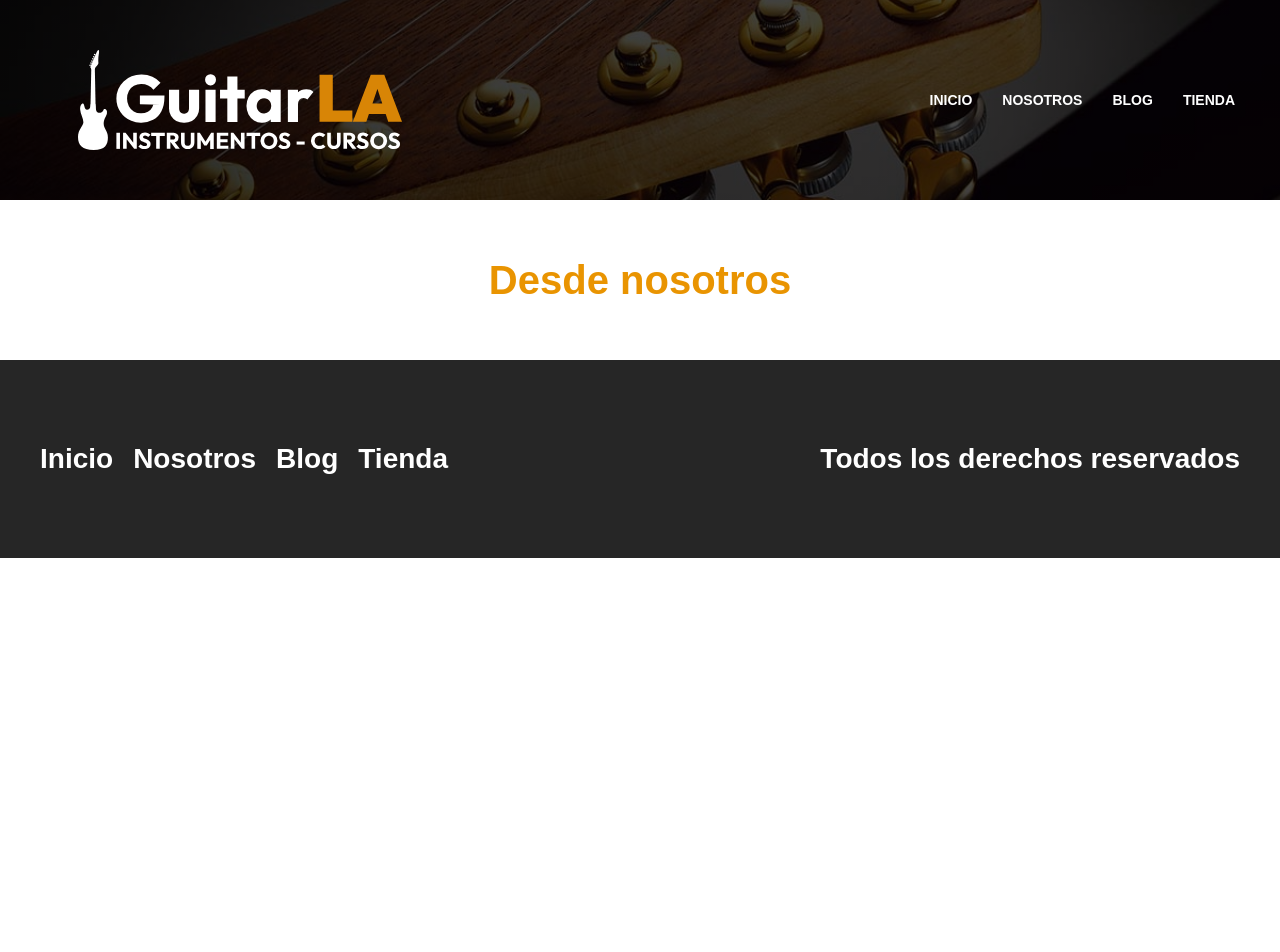
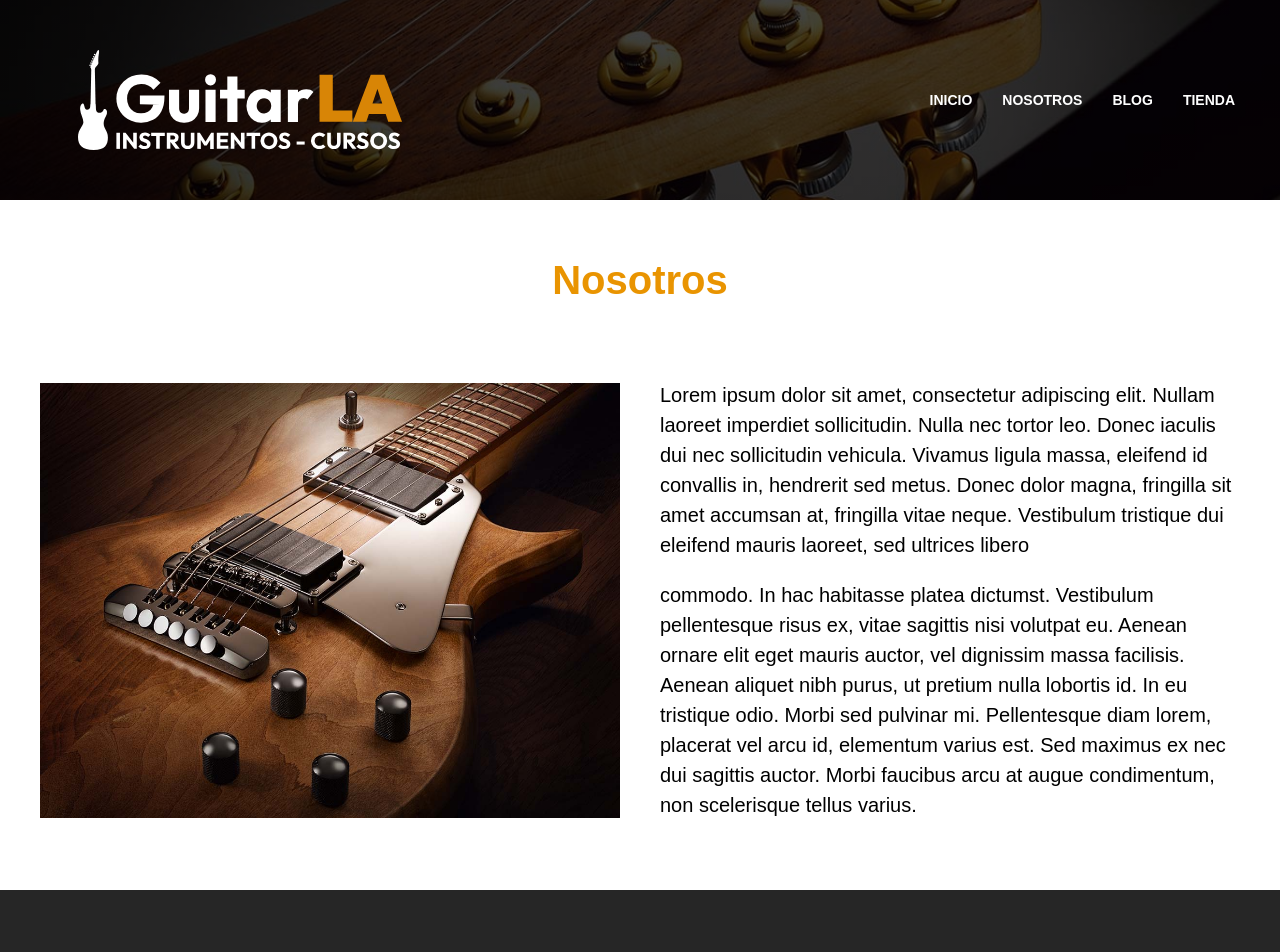
Before and after one commit to maticamisay/guitarla-next, a Next.js app: page /nosotros in a window 1280 px wide. Shown: the top 952 px of the page. Before the commit the page ends 800 px from the top, so only its background shows below. Built offline with nearby package versions, Linux system fonts and the light colour scheme.

Commit message:
seccion nosotros terminada

```diff
--- a/pages/nosotros.js
+++ b/pages/nosotros.js
@@ -1,9 +1,36 @@
+import Image from "next/image";
 import Layout from "../components/Layout";
+import styles from "../styles/Nosotros.module.css";
 
 const Nosotros = () => {
   return (
     <Layout pagina="nosotros">
-      <h1 className="heading">Desde nosotros</h1>
+      <main className="contenedor">
+        <h2 className="heading">Nosotros</h2>
+        <div className={styles.contenido}>
+          <Image layout="responsive" width={600} height={450} src="/img/nosotros.jpg" />
+          <div >
+            <p>
+              Lorem ipsum dolor sit amet, consectetur adipiscing elit. Nullam
+              laoreet imperdiet sollicitudin. Nulla nec tortor leo. Donec
+              iaculis dui nec sollicitudin vehicula. Vivamus ligula massa,
+              eleifend id convallis in, hendrerit sed metus. Donec dolor magna,
+              fringilla sit amet accumsan at, fringilla vitae neque. Vestibulum
+              tristique dui eleifend mauris laoreet, sed ultrices libero
+              </p>
+              <p>
+              commodo. In hac habitasse platea dictumst. Vestibulum pellentesque
+              risus ex, vitae sagittis nisi volutpat eu. Aenean ornare elit eget
+              mauris auctor, vel dignissim massa facilisis. Aenean aliquet nibh
+              purus, ut pretium nulla lobortis id. In eu tristique odio. Morbi
+              sed pulvinar mi. Pellentesque diam lorem, placerat vel arcu id,
+              elementum varius est. Sed maximus ex nec dui sagittis auctor.
+              Morbi faucibus arcu at augue condimentum, non scelerisque tellus
+              varius.
+            </p>
+          </div>
+        </div>
+      </main>
     </Layout>
   );
 };
--- /dev/null
+++ b/styles/Nosotros.module.css
@@ -0,0 +1,10 @@
+.contenido{
+    display: grid;
+    gap: 4rem;
+}
+@media(min-width:768px){
+    .contenido {
+        grid-template-columns: repeat(2, 1fr);
+        align-items: center;
+    }
+}
```
